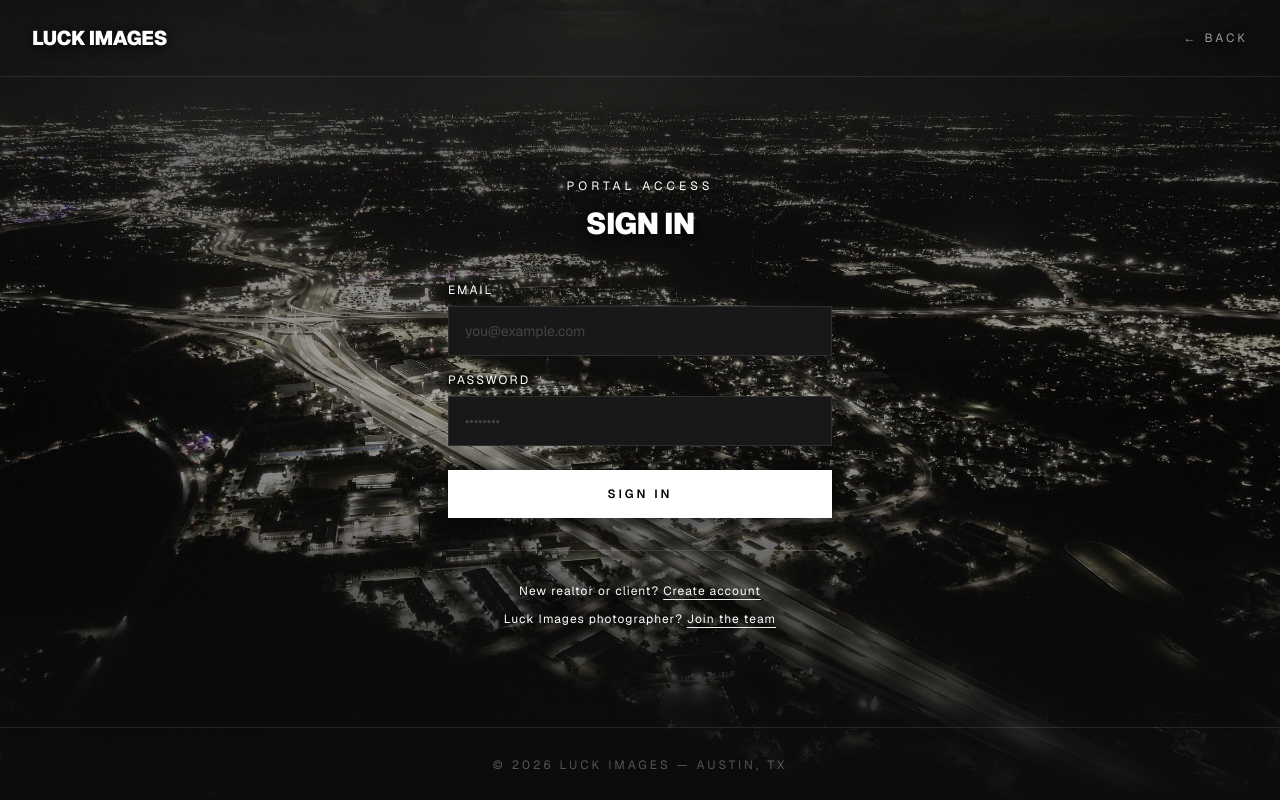
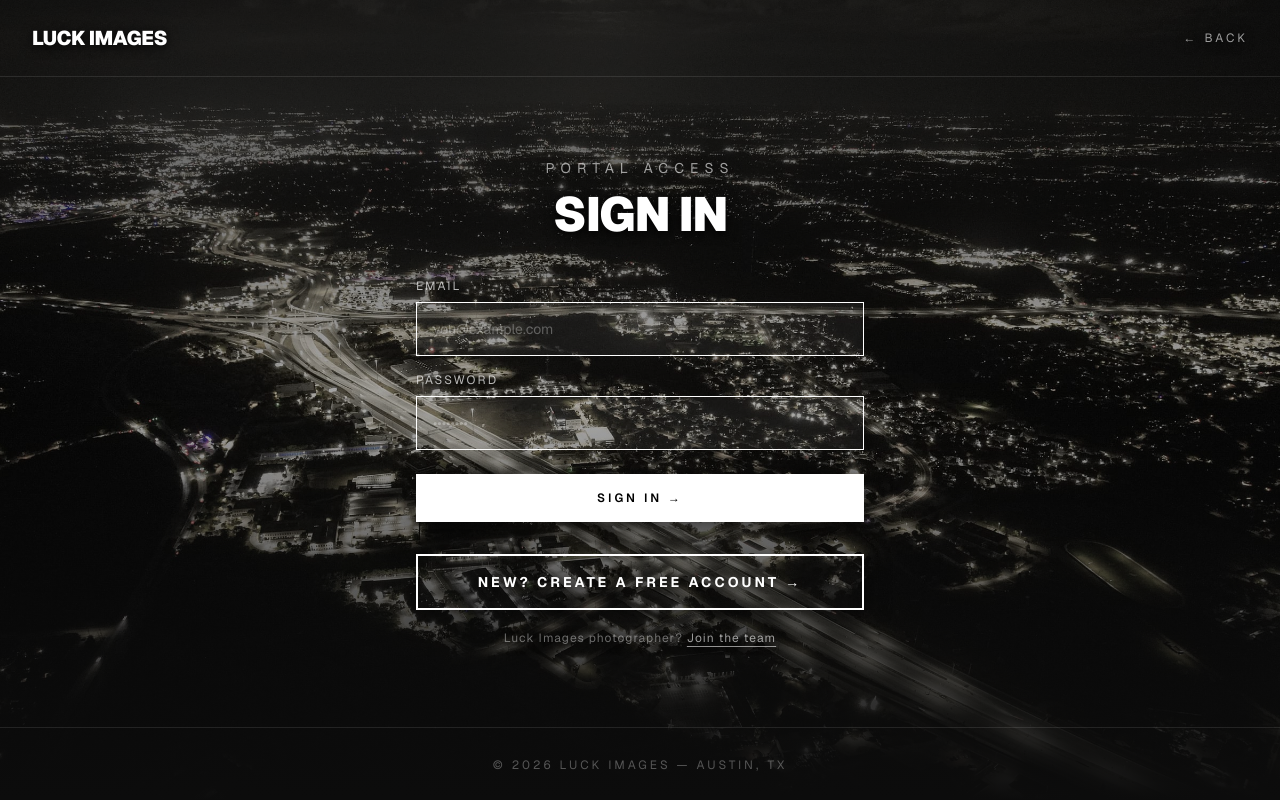
Before and after one commit to luckimages/luckimages-portal, a Next.js app: page /login in a window 1280 px wide. Built offline with nearby package versions, Linux system fonts and the light colour scheme.

Commit message:
Login: bigger title, white-outline inputs, prominent Create Account button

```diff
--- a/src/app/login/page.tsx
+++ b/src/app/login/page.tsx
@@ -52,36 +52,36 @@ export default function LoginPage() {
         </Link>
       </nav>
 
-      <div className="flex-1 flex items-center justify-center px-6 py-20">
-        <div className="w-full max-w-sm" style={{textShadow:"0 2px 12px rgba(0,0,0,1)"}}>
+      <div className="flex-1 flex items-center justify-center px-6 py-16">
+        <div className="w-full max-w-md" style={{textShadow:"0 2px 12px rgba(0,0,0,1)"}}>
 
           <div className="mb-10 text-center">
-            <p className="text-xs tracking-[4px] uppercase text-white mb-3">Portal Access</p>
-            <h1 className="text-3xl font-black tracking-tight uppercase text-white">Sign In</h1>
+            <p className="text-sm tracking-[6px] uppercase text-white/60 mb-3">Portal Access</p>
+            <h1 className="text-5xl font-black tracking-tight uppercase text-white">Sign In</h1>
           </div>
 
           <form onSubmit={handleSubmit} className="flex flex-col gap-4">
             <div className="flex flex-col gap-2">
-              <label className="text-xs tracking-[2px] uppercase text-white">Email</label>
+              <label className="text-xs tracking-[2px] uppercase text-white/70">Email</label>
               <input
                 type="email"
                 value={email}
                 onChange={e => setEmail(e.target.value)}
                 required
                 placeholder="you@example.com"
-                className="bg-[#181818] border border-white/10 text-white text-sm px-4 py-3.5 outline-none focus:border-white/40 transition-colors placeholder:text-[#444]"
+                className="bg-white/5 border border-white text-white text-sm px-4 py-4 outline-none focus:bg-white/10 transition-colors placeholder:text-white/30"
               />
             </div>
 
             <div className="flex flex-col gap-2">
-              <label className="text-xs tracking-[2px] uppercase text-white">Password</label>
+              <label className="text-xs tracking-[2px] uppercase text-white/70">Password</label>
               <input
                 type="password"
                 value={password}
                 onChange={e => setPassword(e.target.value)}
                 required
                 placeholder="••••••••"
-                className="bg-[#181818] border border-white/10 text-white text-sm px-4 py-3.5 outline-none focus:border-white/40 transition-colors placeholder:text-[#444]"
+                className="bg-white/5 border border-white text-white text-sm px-4 py-4 outline-none focus:bg-white/10 transition-colors placeholder:text-white/30"
               />
             </div>
 
@@ -95,22 +95,23 @@ export default function LoginPage() {
               type="submit"
               disabled={loading}
               className="mt-2 bg-white text-black text-xs tracking-[3px] uppercase font-semibold py-4 hover:bg-white/90 transition-colors disabled:opacity-50 disabled:cursor-not-allowed"
-              style={{textShadow:"none", boxShadow:"0 4px 16px rgba(0,0,0,0.5)"}}
+              style={{textShadow:"none", boxShadow:"0 4px 24px rgba(0,0,0,0.6)"}}
             >
-              {loading ? "Signing in..." : "Sign In"}
+              {loading ? "Signing in..." : "Sign In →"}
             </button>
           </form>
 
-          <div className="mt-8 pt-8 border-t border-white/10 flex flex-col gap-3 text-center">
-            <p className="text-xs text-white tracking-[1px]">
-              New realtor or client?{" "}
-              <Link href="/register" className="text-white hover:text-white/70 transition-colors underline underline-offset-4">
-                Create account
-              </Link>
-            </p>
-            <p className="text-xs text-white tracking-[1px]">
+          <div className="mt-8 flex flex-col gap-3">
+            <Link
+              href="/register"
+              className="block text-center border-2 border-white text-white text-sm tracking-[3px] uppercase font-bold py-4 hover:bg-white hover:text-black transition-all"
+              style={{boxShadow:"0 4px 24px rgba(0,0,0,0.5)"}}
+            >
+              New? Create a Free Account →
+            </Link>
+            <p className="text-center text-xs text-white/40 tracking-[1px] pt-2">
               Luck Images photographer?{" "}
-              <Link href="/photographer-register" className="text-white hover:text-white/70 transition-colors underline underline-offset-4">
+              <Link href="/photographer-register" className="text-white/60 hover:text-white transition-colors underline underline-offset-4">
                 Join the team
               </Link>
             </p>
```
